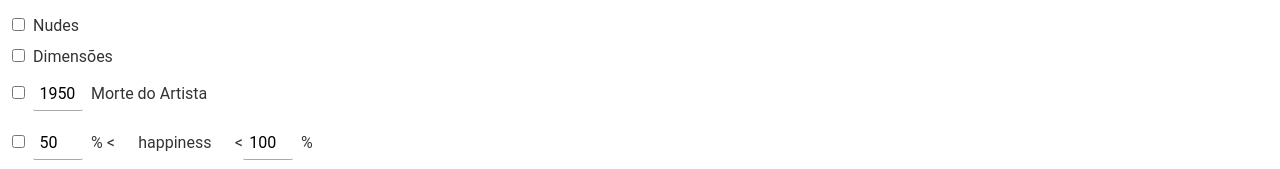
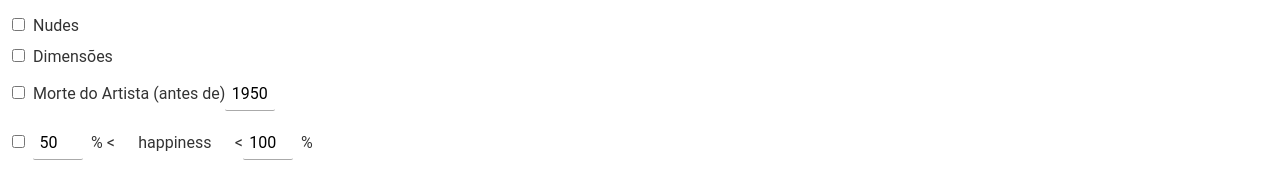
Before and after one commit to the-happy-team/cordiais-web, a Svelte app: page / in a window 1280 px wide. Shown: the top 169 px of the page. Built offline with nearby package versions, Linux system fonts and the light colour scheme.

Commit message:
adjust label for artist death filter

```diff
--- a/src/App.svelte
+++ b/src/App.svelte
@@ -106,12 +106,12 @@
       bind:checked={deathFilter.enabled}
       on:change={updateFiltered}
     />
+    Morte do Artista (antes de)
     <input
       class="filter-number"
       bind:value={deathFilter.year}
       on:change={updateFiltered}
     />
-    Morte do Artista
   </div>
 
   {#each emoFilters as ef}
```
